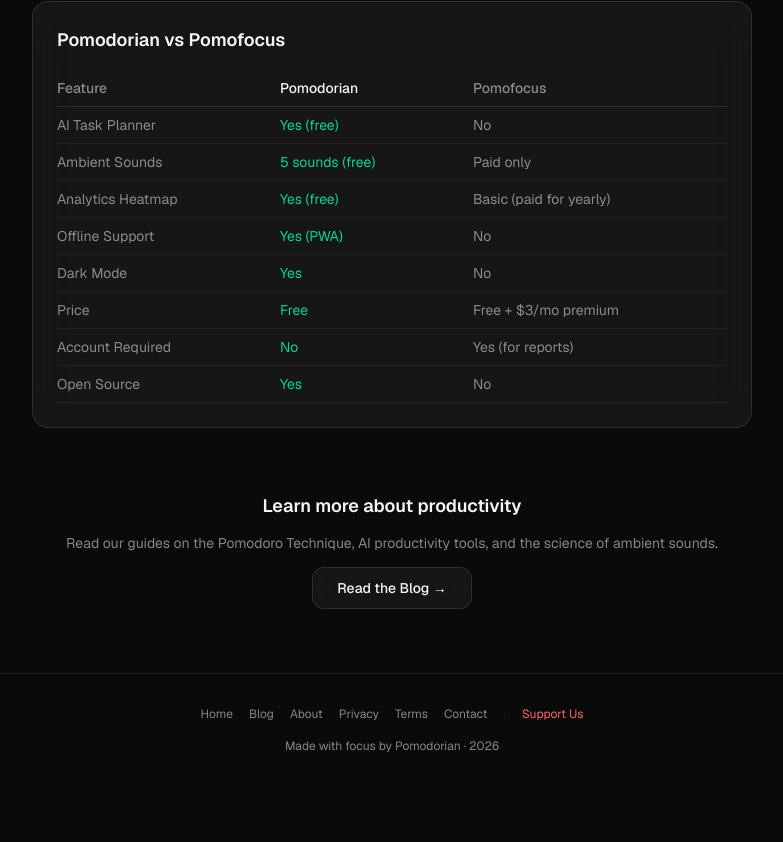
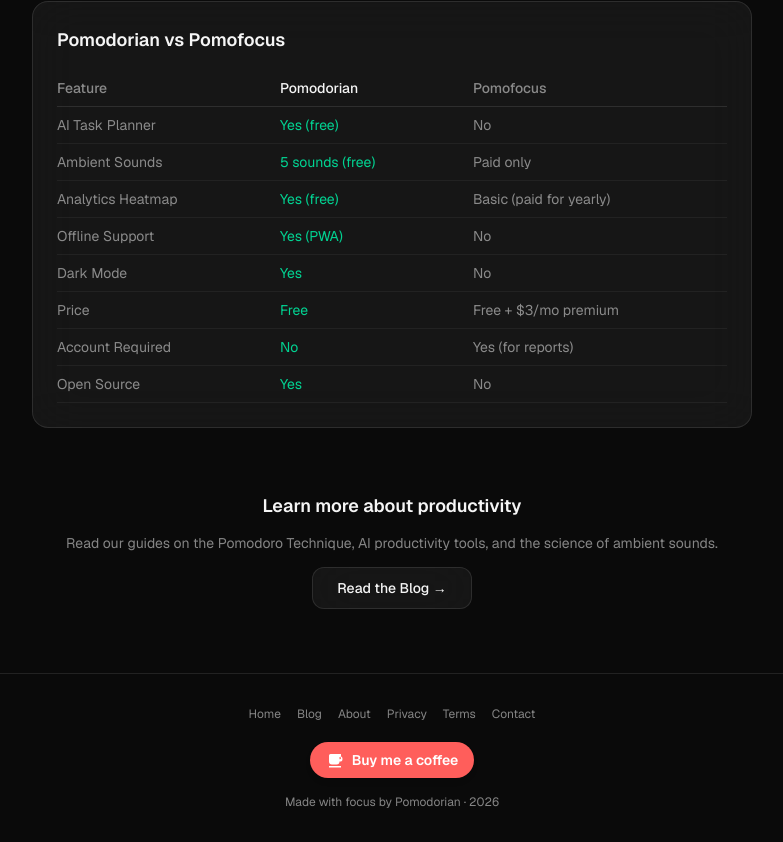
Before and after one commit to BerthouxMaijin/pomodorian, a Next.js app: page / in a window 1280 px wide. Shown: the part 3675-4517 px from the top of the page, without its empty margins (248-1031 px from the left). Before the commit the page ends 4461 px from the top, so only its background shows below. Built offline with nearby package versions, Linux system fonts and the light colour scheme.

Commit message:
feat: replace Tipeee support link with Ko-fi button in footer
Co-Authored-By: Claude Opus 4.7 (1M context) <noreply@anthropic.com>

```diff
--- a/components/layout/Footer.tsx
+++ b/components/layout/Footer.tsx
@@ -40,14 +40,26 @@ export function Footer() {
           >
             Contact
           </Link>
-          <span className="text-border">·</span>
+        </div>
+        <div className="flex justify-center mt-5">
           <a
-            href="https://en.tipeee.com/jbberthoux/"
+            href="https://ko-fi.com/jbbthx"
             target="_blank"
             rel="noopener noreferrer"
-            className="text-red-400 hover:text-red-300 transition-colors"
+            aria-label="Support Pomodorian on Ko-fi"
+            className="inline-flex items-center gap-2 rounded-full bg-[#FF5E5B] px-4 py-2 text-sm font-semibold text-white shadow-md transition hover:bg-[#ff7370] hover:shadow-lg"
           >
-            Support Us
+            <svg
+              xmlns="http://www.w3.org/2000/svg"
+              viewBox="0 0 24 24"
+              width="18"
+              height="18"
+              fill="currentColor"
+              aria-hidden="true"
+            >
+              <path d="M20 4H6a2 2 0 0 0-2 2v8a4 4 0 0 0 4 4h6a4 4 0 0 0 4-4h.5a3.5 3.5 0 0 0 0-7H20V4Zm-1.5 7H18V8h.5a1.5 1.5 0 0 1 0 3ZM4 20h16v2H4z" />
+            </svg>
+            Buy me a coffee
           </a>
         </div>
         <p className="text-center text-xs text-muted mt-4">
```
